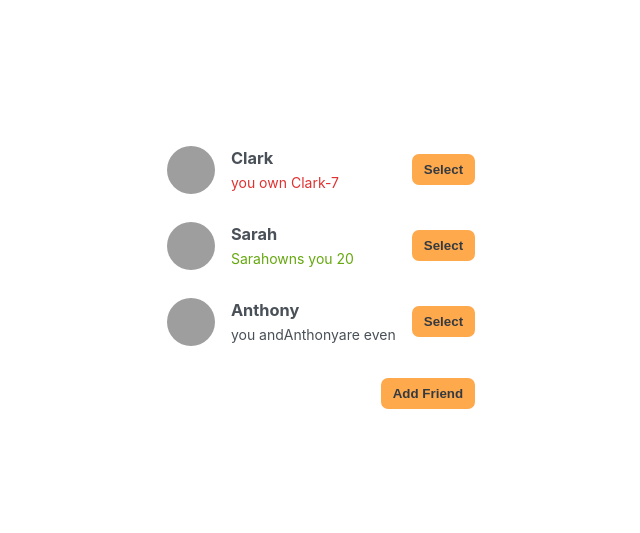
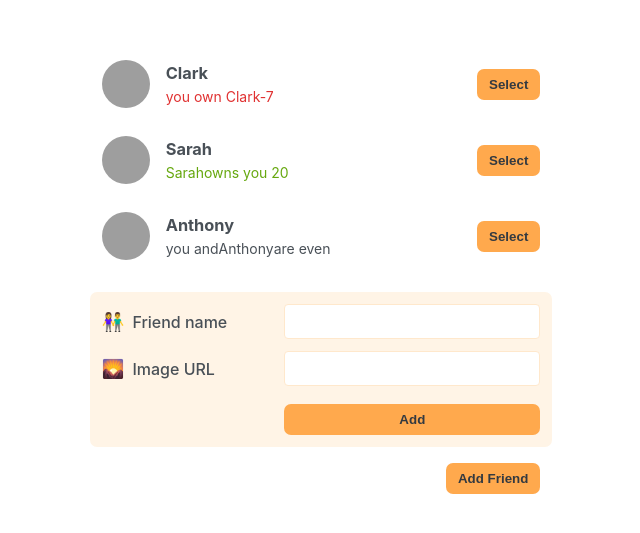
Before and after one commit to seldakabir/eat-n-2, a React (Create React App) app: page / in a window 1280 px wide. Shown: the part 129-662 px from the top of the page, without its empty margins (319-959 px from the left). Built offline with nearby package versions, Linux system fonts and the light colour scheme; grey boxes are pictures that could not be loaded.

Commit message:
addFriendForm

```diff
--- a/src/App.js
+++ b/src/App.js
@@ -23,7 +23,9 @@ export default function App() {
   return <div >
      <div className="sidebar">
       <FriendList data={data} />
+      <AddFriend/>
       <Button>Add Friend</Button>
+
       </div>
   </div>
 }
@@ -52,3 +54,13 @@ function Button({ children }) {
   return <button className="button">{children }</button>
 
 }
+
+function AddFriend() {
+  return <form className="form-add-friend">
+    <label>👫 Friend name</label>
+    <input></input>
+     <label>🌄 Image URL</label>
+    <input></input>
+    <Button>Add</Button>
+  </form>
+}
```
